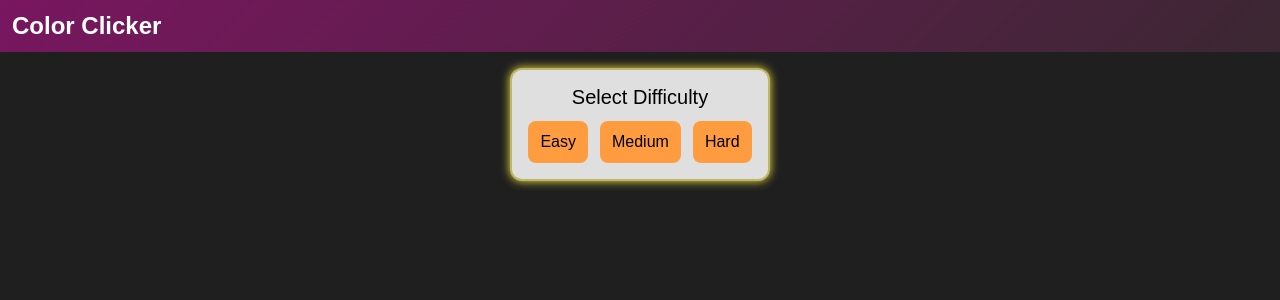
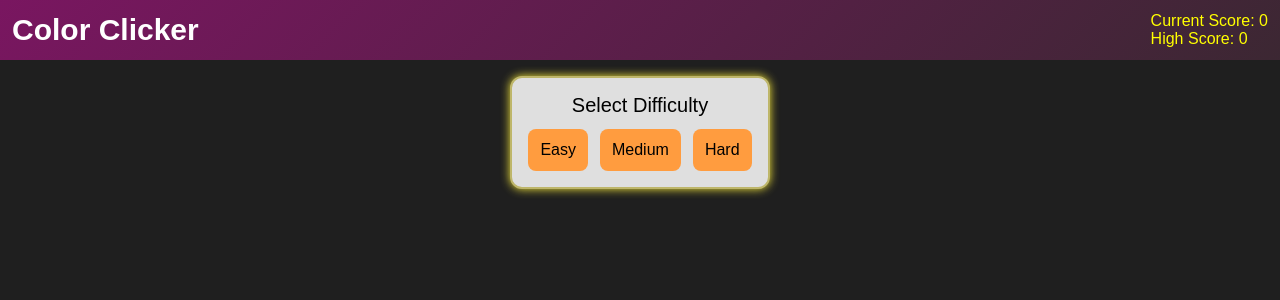
Before and after one commit to copaiement/memory-card, a React (Vite) app: page / in a window 1280 px wide. Shown: the top 300 px of the page. Built offline with nearby package versions, Linux system fonts and the light colour scheme; a web font is replaced by a local one.

Commit message:
Everything working. Ready to publish.

```diff
--- a/src/App.css
+++ b/src/App.css
@@ -1,7 +1,10 @@
 @import url('https://fonts.googleapis.com/css2?family=Cousine&family=Inter:wght@400;900&family=Tilt+Neon&display=swap');
 
+* {
+  box-sizing: border-box;
+}
+
 :root {
-  box-sizing: border-box;
   font-family: 'Cousine', monospace;
   font-family: 'Inter', sans-serif;
   font-family: 'Tilt Neon', sans-serif;
@@ -20,21 +23,31 @@ body {
   height: 100%;
   display: flex;
   flex-direction: column;
+  align-items: center;
   gap: 16px;
 }
 
 /* TITLE STYLE */
-.title {
+.titleBar {
   background: linear-gradient(-45deg, #42383577, #e209ac81, #23a5d570, #f8941277);
   background-size: 400% 400%;
+  width: 100%;
+  margin: 0;
+  padding: 12px;
+  display: flex;
+  justify-content: space-between;
+  align-items: center;
+  animation: gradientMove 15s ease infinite;
+}
+
+.title {
+  font-size: 30px;
+  font-weight: 900;
   color: white;
+}
 
-  padding: 12px;
-  font-size: 24px;
-  font-weight: 900;
-  text-align: left;
-
-  animation: gradientMove 15s ease infinite;
+.scoreboard {
+  color: yellow;
 }
 
 @keyframes gradientMove {
@@ -126,11 +139,24 @@ button:hover {
 }
 
 /* GAME PAGE STYLE */
+.gamePage {
+  width: min(100%, 1000px);
+  display: flex;
+  flex-direction: column;
+}
 
-/* SCOREBOARD STYLE */
-.scoreboard {
-  color: white;
-  padding-left: 12px;
+/* GAME OVER PAGE STYLE */
+.gameOver {
+  background-color: rgb(219, 232, 252);
+  width: 50%;
+  padding: 16px;
+  border-radius: 12px;
+  font-size: 18px;
+  display: flex;
+  align-self: center;
+  flex-direction: column;
+  align-items: center;
+  gap: 8px;
 }
 
 /* GAMEBOARD STYLE */
@@ -163,7 +189,6 @@ button:hover {
   border-radius: 8px;
   box-shadow: 0px 0px 10px blue;
   display: flex;
-  /* aspect-ratio: 1; */
   flex-direction: column;
   justify-content: center;
   align-items: center;
@@ -184,13 +209,11 @@ button:hover {
 
 @keyframes flip {
   from {
-    scale: 1;
-    transform: rotate(0deg);
+    opacity: 1;
   }
 
   to {
-    scale: 0;
-    transform: rotate(180deg);
+    opacity: 0;
   }
 }
 
@@ -201,6 +224,18 @@ button:hover {
   box-shadow: 0px 0px 10px white;
 }
 
+.cardBG {
+  height: 100%;
+  width: 100%;
+  background-color: rgb(247, 255, 132);
+  border-radius: 8px;
+  box-shadow: 0px 0px 10px white;
+}
+
+path {
+  fill: orange;
+}
+
 .cardTitle {
   font-size: 18px;
   padding-top: 8px;
--- a/src/App.jsx
+++ b/src/App.jsx
@@ -40,11 +40,9 @@ function App() {
 
   // useEffect for card flip
   useEffect(() => {
-    console.log('Flip Test');
     setTimeout(() => {
       setFlip(false);
     }, flipTime)
-    console.log(flip)
   }, [flip]);
 
   async function initializeColorArr(colorQty, visibleQty) {
@@ -68,7 +66,6 @@ function App() {
     let newVisible = [];
 
     while (newVisible.length < qty) {
-      console.log('looping');
       // pick randomly from colors and push
       let next = colors[getRand(0, (colors.length - 1))];
       if (!newVisible.includes(next)) {
@@ -91,22 +88,17 @@ function App() {
 
   function checkWin() {
     if (colors.every((color) => color.clicked === true)) {
-      console.log('winner!')
       return true
     }
     return false
   }
 
   function handleCardClick(e) {
-    console.log(e.target.id);
-    console.log(colors);
-    console.log(difficulty);
     // make all cards not clickable and flip
     setFlip(true);
     // check if card already clicked
     let clickedColor = colors.find((color) => color.id === e.target.id);
     if (clickedColor.clicked) {
-      console.log('LOSER');
       setStatus('lose');
     } else {
       // set color as clicked
@@ -138,9 +130,19 @@ function App() {
     setStatus('play');
   }
 
+  function playAgain() {
+    setStatus('load');
+  }
+
   return (
     <>
-      <div className='title'>Color Clicker</div>
+      <div className='titleBar'>
+        <div className='title'>Color Clicker</div>
+        <div className='scoreboard'>
+          <div className='currScore'>Current Score: {currScore}</div>
+          <div className='hiScore'>High Score: {hiScore}</div>
+        </div>
+      </div>
       <Loader/>
       {status === 'load' ?
         <NewGame
@@ -152,8 +154,6 @@ function App() {
         <GamePage
           flip={flip}
           piecelist={visible}
-          currScore={currScore}
-          hiScore={hiScore}
           difficulty={difficulty}
           handleClick={handleCardClick}
         />
@@ -162,6 +162,7 @@ function App() {
           status={status}
           currScore={currScore}
           hiScore={hiScore}
+          playAgain={playAgain}
         />
       }
 
--- a/src/components/Card.jsx
+++ b/src/components/Card.jsx
@@ -7,8 +7,10 @@ export function Card({ flip, image, title, colorId, handleClick }) {
       <div
         className="card flip"
       >
-        <img className="cardImage" src={image}></img>
-        <div className="cardTitle">{title}</div>
+        <div className="cardBG">
+          <svg xmlns="http://www.w3.org/2000/svg" viewBox="0 0 24 24"><title>closed-caption</title><path d="M18,11H16.5V10.5H14.5V13.5H16.5V13H18V14A1,1 0 0,1 17,15H14A1,1 0 0,1 13,14V10A1,1 0 0,1 14,9H17A1,1 0 0,1 18,10M11,11H9.5V10.5H7.5V13.5H9.5V13H11V14A1,1 0 0,1 10,15H7A1,1 0 0,1 6,14V10A1,1 0 0,1 7,9H10A1,1 0 0,1 11,10M19,4H5C3.89,4 3,4.89 3,6V18A2,2 0 0,0 5,20H19A2,2 0 0,0 21,18V6C21,4.89 20.1,4 19,4Z" /></svg>
+        </div>
+        <div className="cardTitle">Color Clicker</div>
       </div>
     )
   } else {
--- a/src/components/Scoreboard.jsx
+++ /dev/null
@@ -1,9 +0,0 @@
-// build scoreboard section with current score and max score
-export function Scoreboard({ currScore, hiScore }) {
-  return (
-    <div className="scoreboard">
-      <div className="currScore">Current Score: {currScore}</div>
-      <div className="hiScore">High Score: {hiScore}</div>
-    </div>
-  )
-}
--- a/src/pages/GamePage.jsx
+++ b/src/pages/GamePage.jsx
@@ -1,14 +1,9 @@
 import { Gameboard } from "../components/Gameboard";
-import { Scoreboard } from "../components/Scoreboard";
 
 // build the main page of the game, made of scoreboard and gameboard
-export function GamePage({ flip, piecelist, currScore, hiScore, difficulty, handleClick }) {
+export function GamePage({ flip, piecelist, difficulty, handleClick }) {
   return (
     <div className="gamePage">
-      <Scoreboard
-        currScore={currScore}
-        hiScore={hiScore}
-      />
       <Gameboard
         flip={flip}
         piecelist={piecelist}
@@ -19,7 +14,7 @@ export function GamePage({ flip, piecelist, currScore, hiScore, difficulty, hand
   )
 }
 
-export function GameOverPage({ status, currScore, hiScore }) {
+export function GameOverPage({ status, currScore, hiScore, playAgain }) {
   return (
     <div className="gamePage">
       <div className="gameOver">
@@ -29,7 +24,7 @@ export function GameOverPage({ status, currScore, hiScore }) {
           <div className="hiScoreMsg">New High Score!</div>
         : ''
         }
-        <button onClick={newGame}>Play Again</button>
+        <button onClick={playAgain}>Play Again</button>
       </div>
     </div>
   )
```
Also changed, not shown: src/utils/getImages.jsx (+0 -8 lines), src/assets/bgpattern.jpg (added).
